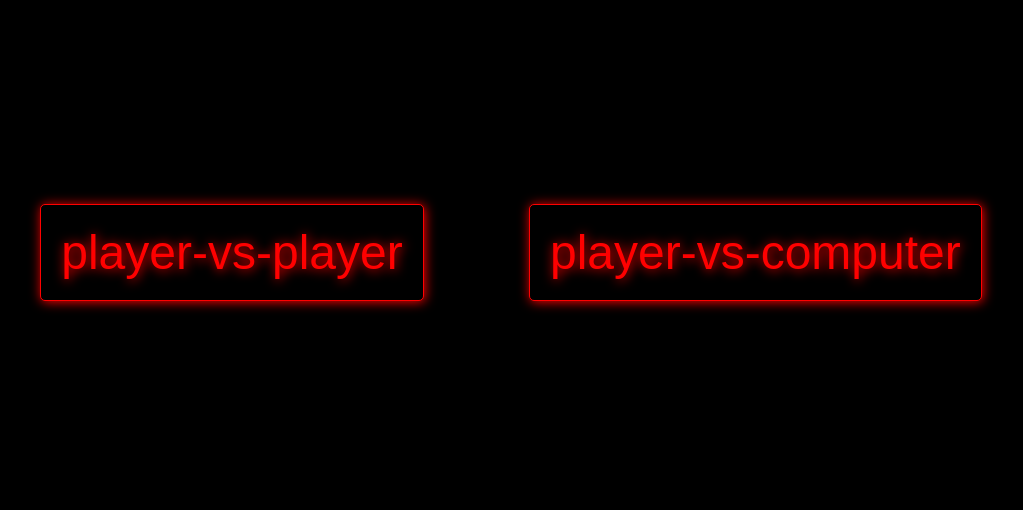
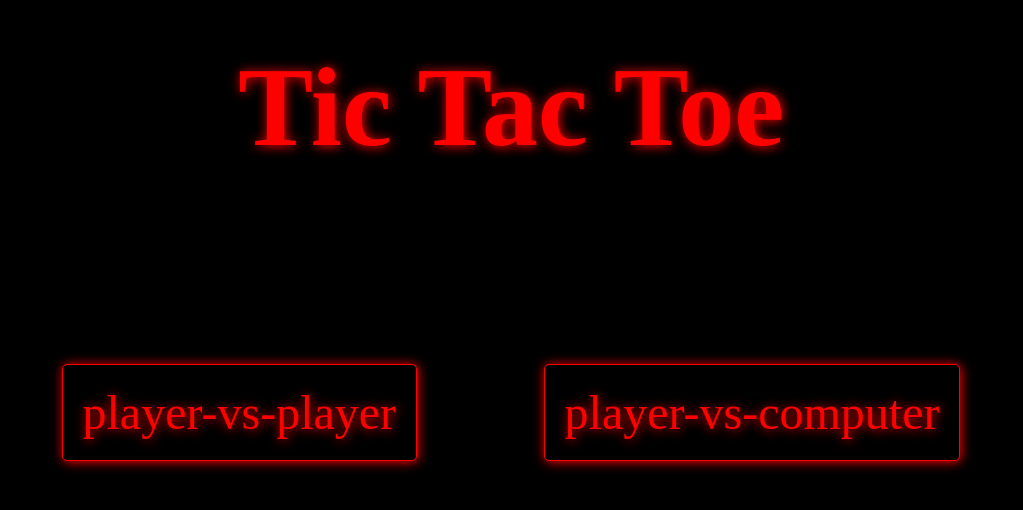
Before and after one commit to koloso-s/tic-tac-toe-react, a React (Vite) app in the folder tic-tac-toe/: page / in a window 1280 px wide. Shown: the part 148-658 px from the top of the page, without its empty margins (129-1152 px from the left). Built offline with nearby package versions, Linux system fonts and the light colour scheme.

Commit message:
added play again

```diff
--- a/tic-tac-toe/src/App.jsx
+++ b/tic-tac-toe/src/App.jsx
@@ -6,10 +6,9 @@ function Square({ value, onSquareClick  }) {
   return <button className="square" onClick={onSquareClick}>{value}</button>;
 }
 
-const squares = [null, null, null, null, null, null, null, null, null];
-const nextSquares = ['X', null, null, null, null, null, null, null, null];
+const nextSquares = ['X'];
 
-export default function Board() {
+export default function Board({setGameMode}) {
   const [xIsNext, setXIsNext] = useState(true);
   const [squares, setSquares] = useState(Array(9).fill(null));
 
@@ -35,6 +34,19 @@ export default function Board() {
     status = "Next player: " + (xIsNext ? "X" : "O");
   }
 
+  function endPanel(){
+    if(winner){
+      return(
+        <div className="buttons">
+          <div className="button" onClick={()=>{
+            setSquares(Array(9).fill(null));
+            setXIsNext(true);
+          }}>play-again</div>
+          <div className="button" onClick={()=>{setGameMode("menu")}}>menu</div>
+      </div>
+      )
+    }
+  }
   return (
     <>
       <div className="status">{status}</div>
@@ -55,6 +67,7 @@ export default function Board() {
         <Square value={squares[8]} onSquareClick={() => handleClick(8)}/>
       </div>
       </div>
+      {endPanel()}
     </>
   );
 }
--- a/tic-tac-toe/src/Menu.css
+++ b/tic-tac-toe/src/Menu.css
@@ -1,10 +1,15 @@
+h1{
+    color: red;
+    text-shadow: 1px 1px 12px rgb(255, 0, 0);
+    font-size: 7em;
+}
 .buttons{
     width: 90%;
     display: flex;
     align-items: center;
     justify-content: space-evenly;
 }
-button{
+.button{
     border: 1px solid red;
     color: red;
     border-radius: 5px;
@@ -15,7 +20,7 @@ button{
     background-color: black;
     transition: 0.2s;
 }
-button:hover{
+.button:hover{
     transform: scale(1.1);
     box-shadow: 1px 1px 19px rgb(255, 0, 0);
 }
--- a/tic-tac-toe/src/Menu.jsx
+++ b/tic-tac-toe/src/Menu.jsx
@@ -2,9 +2,12 @@ import "./Menu.css"
 
 export default function Menu({setGameMode}){
     return(
+        <>
+        <h1>Tic Tac Toe</h1>
         <div className="buttons">
-                    <button onClick={()=>{setGameMode("player-vs-player")}}>player-vs-player</button>
-                    <button>player-vs-computer</button>
+                <div className="button" onClick={()=>{setGameMode("player-vs-player")}}>player-vs-player</div>
+                <div className="button" >player-vs-computer</div>
         </div>
+        </>
     )
 }
--- a/tic-tac-toe/src/main.jsx
+++ b/tic-tac-toe/src/main.jsx
@@ -10,7 +10,7 @@ function Main() {
   function renderSwitch(mode) {
     switch (mode) {
       case 'player-vs-player':
-        return <Board />;
+        return <Board setGameMode={setGameMode}/>;
       case 'menu':
       default:
         return <Menu setGameMode={setGameMode} />;
```
